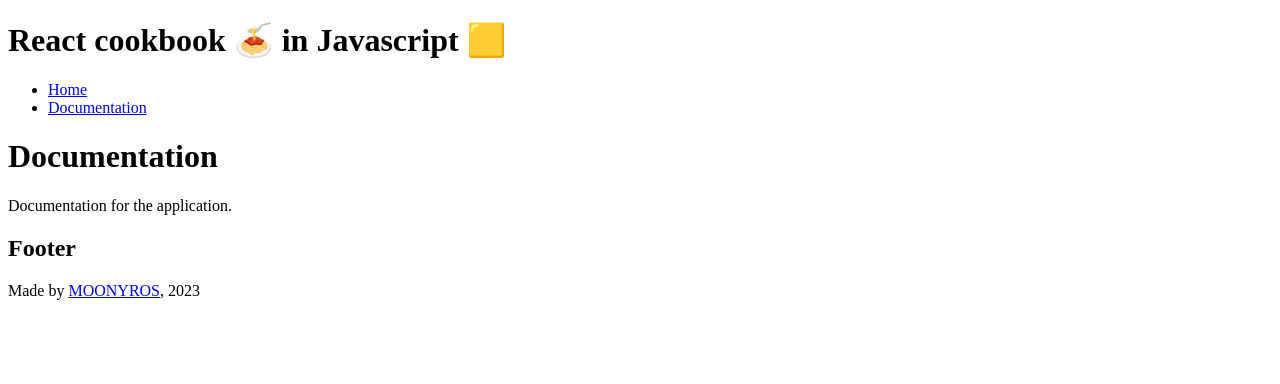
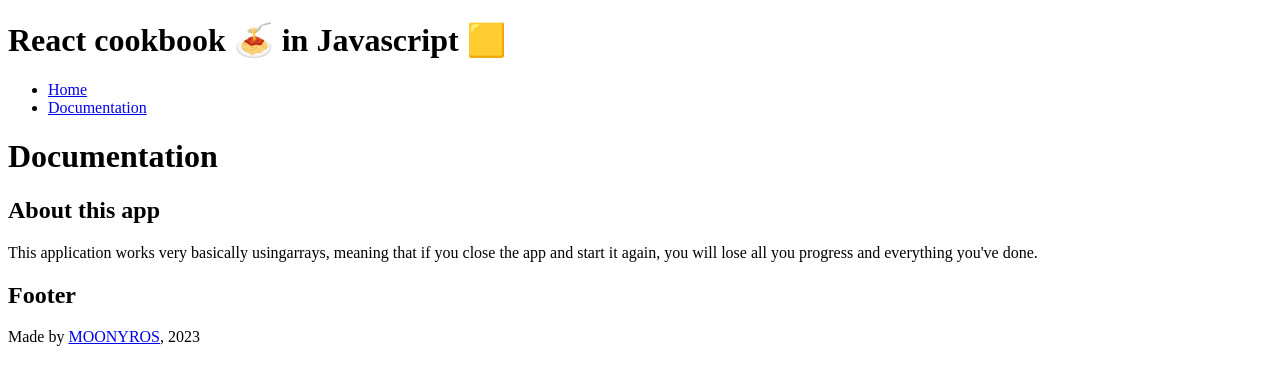
Before and after one commit to MOONYROS/js-react-cookbook, a React (Vite) app: page /documentation in a window 1280 px wide. Shown: the top 384 px of the page. Built offline with nearby package versions, Linux system fonts and the light colour scheme.

Commit message:
Documenatation heading

```diff
--- a/src/components/Documentation.jsx
+++ b/src/components/Documentation.jsx
@@ -4,7 +4,15 @@ export default function Documentation() {
     return (
         <>
             <h1>Documentation</h1>
-            <div>Documentation for the application.</div>
+            <div>
+                <h2>About this app</h2>
+                <p>
+                    This application works very basically using
+                    <label>arrays</label>, meaning that if you close the app and
+                    start it again, you will lose all you progress and
+                    everything you've done.
+                </p>
+            </div>
         </>
     );
 }
```
